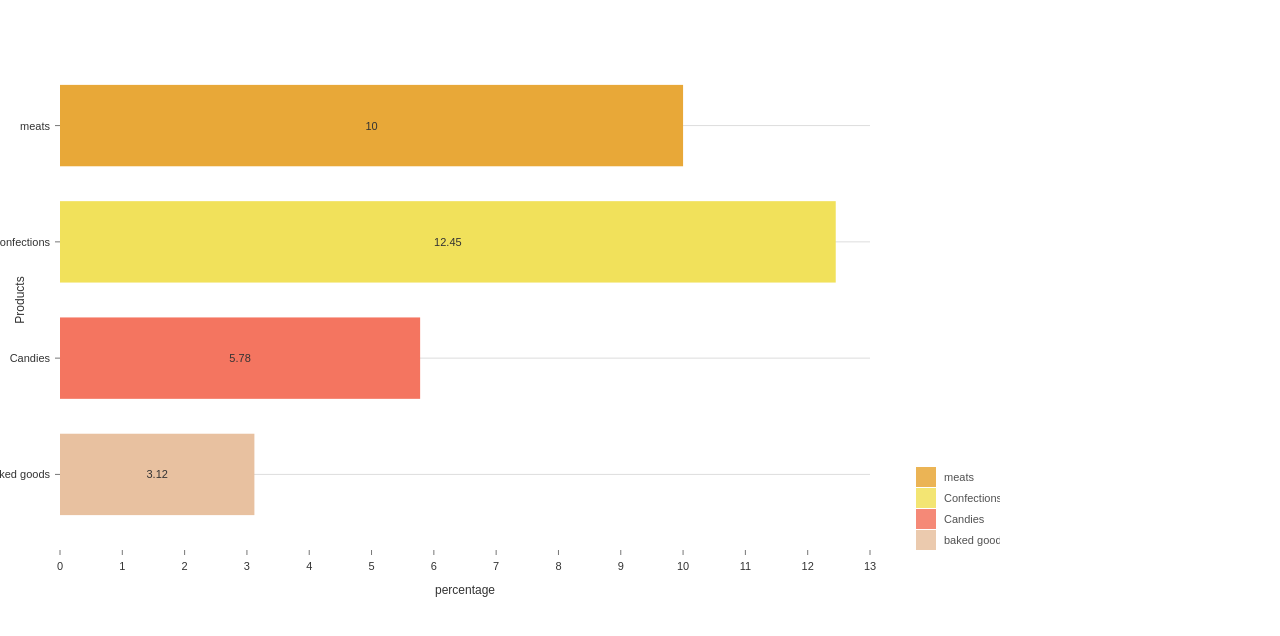
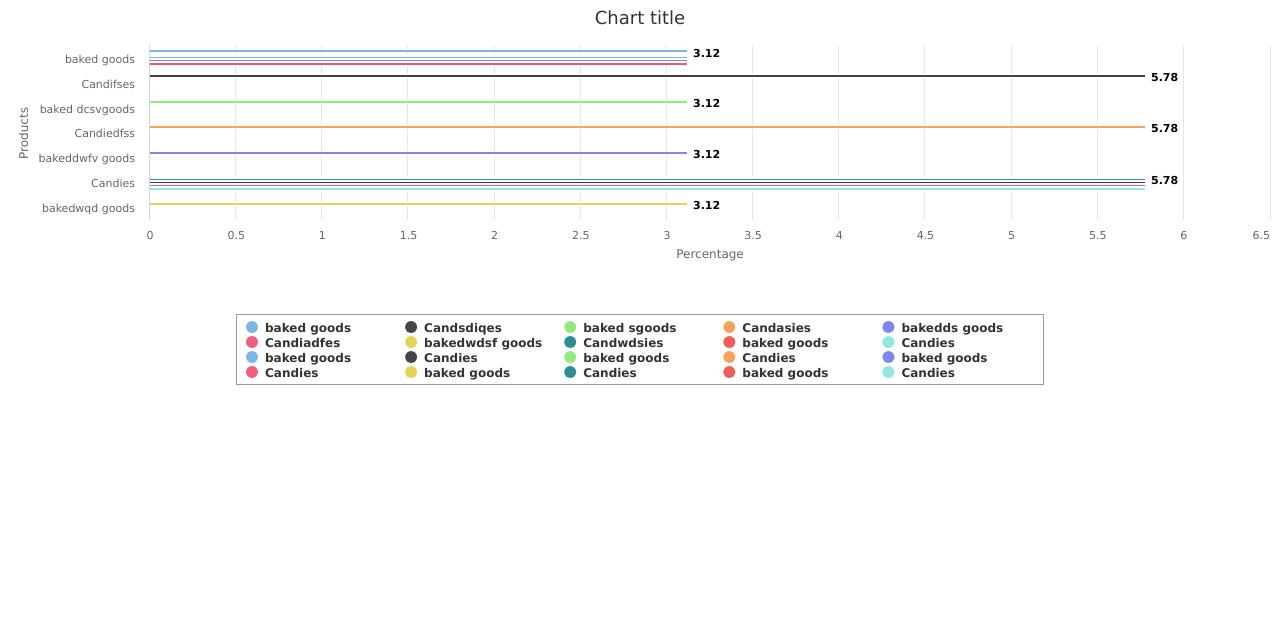
Before and after one commit to Gunjan1109/nivochartsdemo, a React (Create React App) app: page / in a window 1280 px wide. Shown: the top 636 px of the page. Built offline with nearby package versions, Linux system fonts and the light colour scheme.

Commit message:
add inverted bar

```diff
--- a/package.json
+++ b/package.json
@@ -3,11 +3,11 @@
   "version": "0.1.0",
   "private": true,
   "dependencies": {
-    "@nivo/bar": "^0.80.0",
-    "@nivo/core": "^0.80.0",
     "@testing-library/jest-dom": "^5.16.5",
     "@testing-library/react": "^13.4.0",
     "@testing-library/user-event": "^13.5.0",
+    "highcharts": "^10.3.3",
+    "highcharts-react-official": "^3.1.0",
     "react": "^18.2.0",
     "react-dom": "^18.2.0",
     "react-scripts": "5.0.1",
--- a/src/App.js
+++ b/src/App.js
@@ -1,14 +1,12 @@
 import React from 'react';
 import { invertedBarData, barData } from './data';
 import './App.css';
-import InvertedBar from './components/inverted-bar';
-import Bar from './components/bar';
+import InvertedBar from './components/inverted-bar/InvertedBar';
 
 function App(props) {
   return (
     <>
     <InvertedBar
-      data={invertedBarData}
     />
     {/* <Bar data={barData}/> */}
     </>
--- a/src/components/bar.js
+++ b/src/components/bar.js
@@ -1,64 +1,64 @@
-import { ResponsiveBar } from "@nivo/bar"
-import React from "react";
+// import { ResponsiveBar } from "@nivo/bar"
+// import React from "react";
 
-const Bar = ({ data }) => {
-    return (
-  <div style={{height: "600px", width: "1000px"}}>
-      <ResponsiveBar
-          data={data}
-          keys={[
-            "qty"
-          ]}
-          indexBy="date"
-          margin={{ top: 50, right: 130, bottom: 50, left: 60 }}
-          padding={0.3}
-          valueScale={{ type: 'linear' }}
-          colors={{ scheme: 'nivo' }}
-          borderColor={{
-              from: 'color',
-              modifiers: [
-                  [
-                      'darker',
-                      1.6
-                  ]
-              ]
-          }}
-          axisBottom={{
-            tickRotation: -20,
-            legend: 'date',
-            legendPosition: 'middle',
-            legendOffset: 40
-          }}
-          axisLeft={{
-            legend: 'Quantity',
-            legendPosition: 'middle',
-            legendOffset: -40
-          }}
-          legends={[
-            {
-              anchor: 'bottom-right',
-              direction: 'column',
-              justify: false,
-              translateX: 135,
-              translateY: 0,
-              itemWidth: 89,
-              itemHeight: 37,
-              itemOpacity: 0.85,
-              symbolSize: 20,
-              effects: [
-                  {
-                      on: 'hover',
-                      style: {
-                          itemOpacity: 1
-                      },
-                  }
-              ]
-          }
-          ]}
-          animate={true}
-      />
-  </div>
-    )
-}
+// const Bar = ({ data }) => {
+//     return (
+//   <div style={{height: "600px", width: "1000px"}}>
+//       <ResponsiveBar
+//           data={data}
+//           keys={[
+//             "qty"
+//           ]}
+//           indexBy="date"
+//           margin={{ top: 50, right: 130, bottom: 50, left: 60 }}
+//           padding={0.3}
+//           valueScale={{ type: 'linear' }}
+//           colors={{ scheme: 'nivo' }}
+//           borderColor={{
+//               from: 'color',
+//               modifiers: [
+//                   [
+//                       'darker',
+//                       1.6
+//                   ]
+//               ]
+//           }}
+//           axisBottom={{
+//             tickRotation: -20,
+//             legend: 'date',
+//             legendPosition: 'middle',
+//             legendOffset: 40
+//           }}
+//           axisLeft={{
+//             legend: 'Quantity',
+//             legendPosition: 'middle',
+//             legendOffset: -40
+//           }}
+//           legends={[
+//             {
+//               anchor: 'bottom-right',
+//               direction: 'column',
+//               justify: false,
+//               translateX: 135,
+//               translateY: 0,
+//               itemWidth: 89,
+//               itemHeight: 37,
+//               itemOpacity: 0.85,
+//               symbolSize: 20,
+//               effects: [
+//                   {
+//                       on: 'hover',
+//                       style: {
+//                           itemOpacity: 1
+//                       },
+//                   }
+//               ]
+//           }
+//           ]}
+//           animate={true}
+//       />
+//   </div>
+//     )
+// }
 
-export default Bar;
+// export default Bar;
--- a/src/components/inverted-bar.js
+++ /dev/null
@@ -1,67 +0,0 @@
-import { ResponsiveBar } from "@nivo/bar"
-import React from "react";
-
-const InvertedBar = ({ data }) => {
-    return (
-  <div style={{height: "600px", width: "1000px"}}>
-      <ResponsiveBar
-          data={data}
-          keys={[
-            "percentage"
-          ]}
-          indexBy="product"
-          margin={{ top: 50, right: 130, bottom: 50, left: 60 }}
-          padding={0.3}
-          layout="horizontal"
-          valueScale={{ type: 'linear' }}
-          colorBy="indexValue"
-          colors={{ scheme: 'nivo' }}
-          borderColor={{
-              from: 'color',
-              modifiers: [
-                  [
-                      'darker',
-                      1.6
-                  ]
-              ]
-          }}
-          axisBottom={{
-            legend: 'percentage',
-            legendPosition: 'middle',
-            legendOffset: 40
-          }}
-          axisLeft={{
-            legend: 'Products',
-            legendPosition: 'middle',
-            legendOffset: -40
-          }}
-          legends={[
-            {
-              dataFrom: "indexes",
-              anchor: 'bottom-right',
-              direction: 'column',
-              justify: false,
-              translateX: 135,
-              translateY: 0,
-              itemsSpacing: 1,
-              itemWidth: 89,
-              itemHeight: 20,
-              itemOpacity: 0.85,
-              symbolSize: 20,
-              effects: [
-                  {
-                      on: 'hover',
-                      style: {
-                          itemOpacity: 1
-                      },
-                  }
-              ]
-          }
-          ]}
-          animate={true}
-      />
-  </div>
-    )
-}
-
-export default InvertedBar;
--- /dev/null
+++ b/src/components/inverted-bar/InvertedBar.js
@@ -0,0 +1,17 @@
+import HighchartsReact from "highcharts-react-official";
+import Highcharts from 'highcharts';
+import React from "react";
+import { invertedBarOptions } from "./options";
+
+const InvertedBar = () => {
+    return (
+  <>
+  <HighchartsReact
+  highcharts={Highcharts}
+  options={invertedBarOptions}
+  />
+  </>
+    )
+}
+
+export default InvertedBar;
--- /dev/null
+++ b/src/components/inverted-bar/options.js
@@ -0,0 +1,49 @@
+import { invertedBarData } from "../../data";
+
+export const invertedBarOptions = {
+    chart: {
+        type: 'bar',
+        marginLeft: 150,
+        marginBottom: 180
+
+    },
+    xAxis: {
+        type: 'category',
+        title: {
+            text: 'Products',
+        },
+    },
+    yAxis: {
+        min: 0,
+        title: {
+            text: 'Percentage'
+        },
+    },
+    tooltip: {
+        valueSuffix: ' %'
+    },
+    plotOptions: {
+        bar: {
+            dataLabels: {
+                enabled: true
+            }
+        }
+    },
+    legend: {
+        x: 0,
+        y: 0,
+        width: 800,
+        floating: false,
+        borderWidth: 1,
+        backgroundColor: '#FFFFFF',
+        shadow: false
+    },
+    credits: {
+        enabled: false
+    },
+    // series: [{
+    //     name: invertedBarData.map(({product}) => product),
+    //     data: invertedBarData.map(({percentage}) => percentage)
+    // }]
+    series: invertedBarData
+}
--- a/src/data.js
+++ b/src/data.js
@@ -1,19 +1,75 @@
 export const invertedBarData = [
     {
-        "percentage" : 3.12,
-        "product": "baked goods",
+        "data" : [["baked goods", 3.12]],
+        "name": "baked goods",
     },
     {
-        "percentage" : 5.78,
-        "product": "Candies"
+        "data" : [["Candifses", 5.78]],
+        "name": "Candsdiqes"
     },
     {
-        "percentage" : 12.45,
-        "product": "Confections"
+        "data" : [["baked dcsvgoods", 3.12]],
+        "name": "baked sgoods",
     },
     {
-        "percentage" : 10,
-        "product": "meats"
+        "data" : [["Candiedfss", 5.78]],
+        "name": "Candasies"
+    },{
+        "data" : [["bakeddwfv goods", 3.12]],
+        "name": "bakedds goods",
+    },
+    {
+        "data" : [["Candies", 5.78]],
+        "name": "Candiadfes"
+    },{
+        "data" : [["bakedwqd goods", 3.12]],
+        "name": "bakedwdsf goods",
+    },
+    {
+        "data" : [["Candies", 5.78]],
+        "name": "Candwdsies"
+    },{
+        "data" : [["baked goods", 3.12]],
+        "name": "baked goods",
+    },
+    {
+        "data" : [["Candies", 5.78]],
+        "name": "Candies"
+    },{
+        "data" : [["baked goods", 3.12]],
+        "name": "baked goods",
+    },
+    {
+        "data" : [["Candies", 5.78]],
+        "name": "Candies"
+    },{
+        "data" : [["baked goods", 3.12]],
+        "name": "baked goods",
+    },
+    {
+        "data" : [["Candies", 5.78]],
+        "name": "Candies"
+    },{
+        "data" : [["baked goods", 3.12]],
+        "name": "baked goods",
+    },
+    {
+        "data" : [["Candies", 5.78]],
+        "name": "Candies"
+    },{
+        "data" : [["baked goods", 3.12]],
+        "name": "baked goods",
+    },
+    {
+        "data" : [["Candies", 5.78]],
+        "name": "Candies"
+    },{
+        "data" : [["baked goods", 3.12]],
+        "name": "baked goods",
+    },
+    {
+        "data" : [["Candies", 5.78]],
+        "name": "Candies"
     },
 ]
 
```
Also changed, not shown: 2 other files (tests, documents, lock files or other folders).
